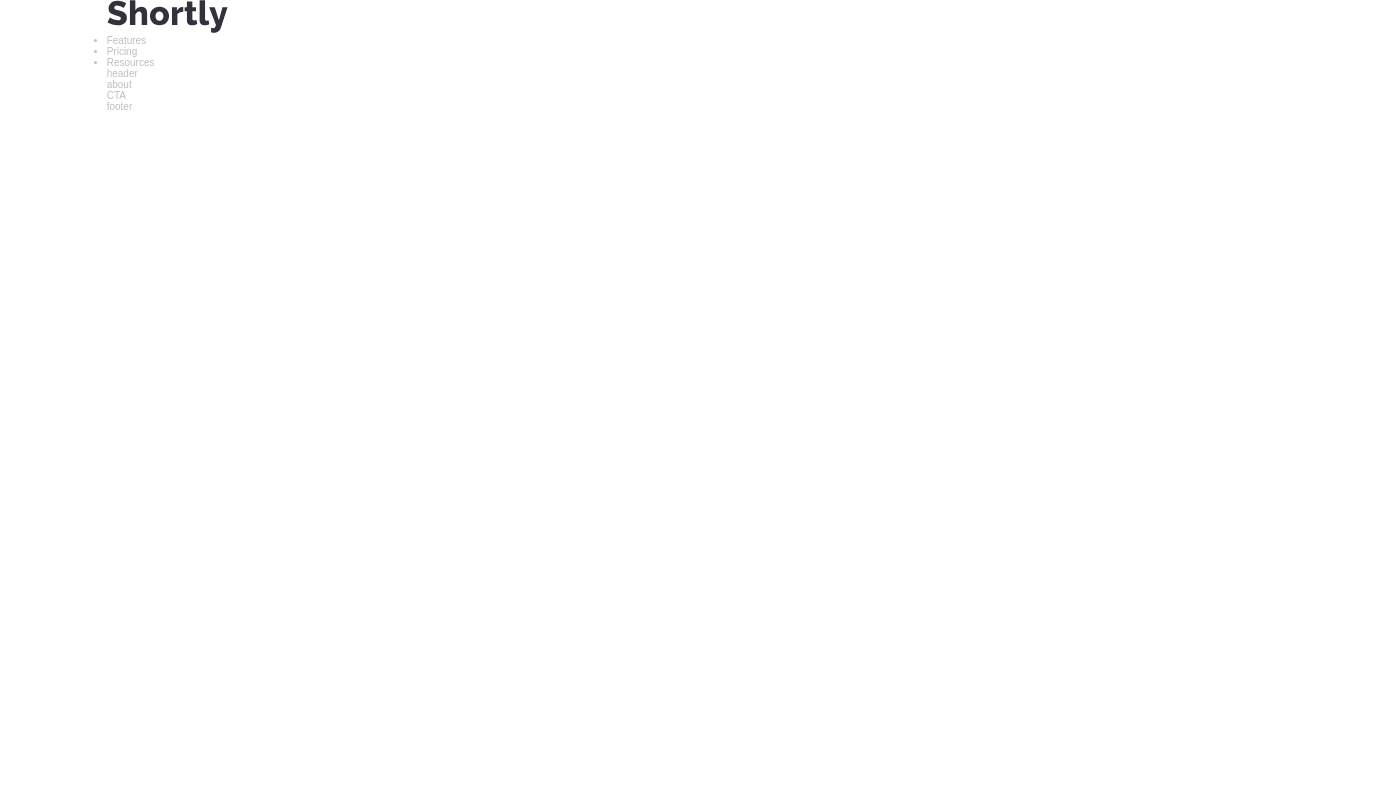
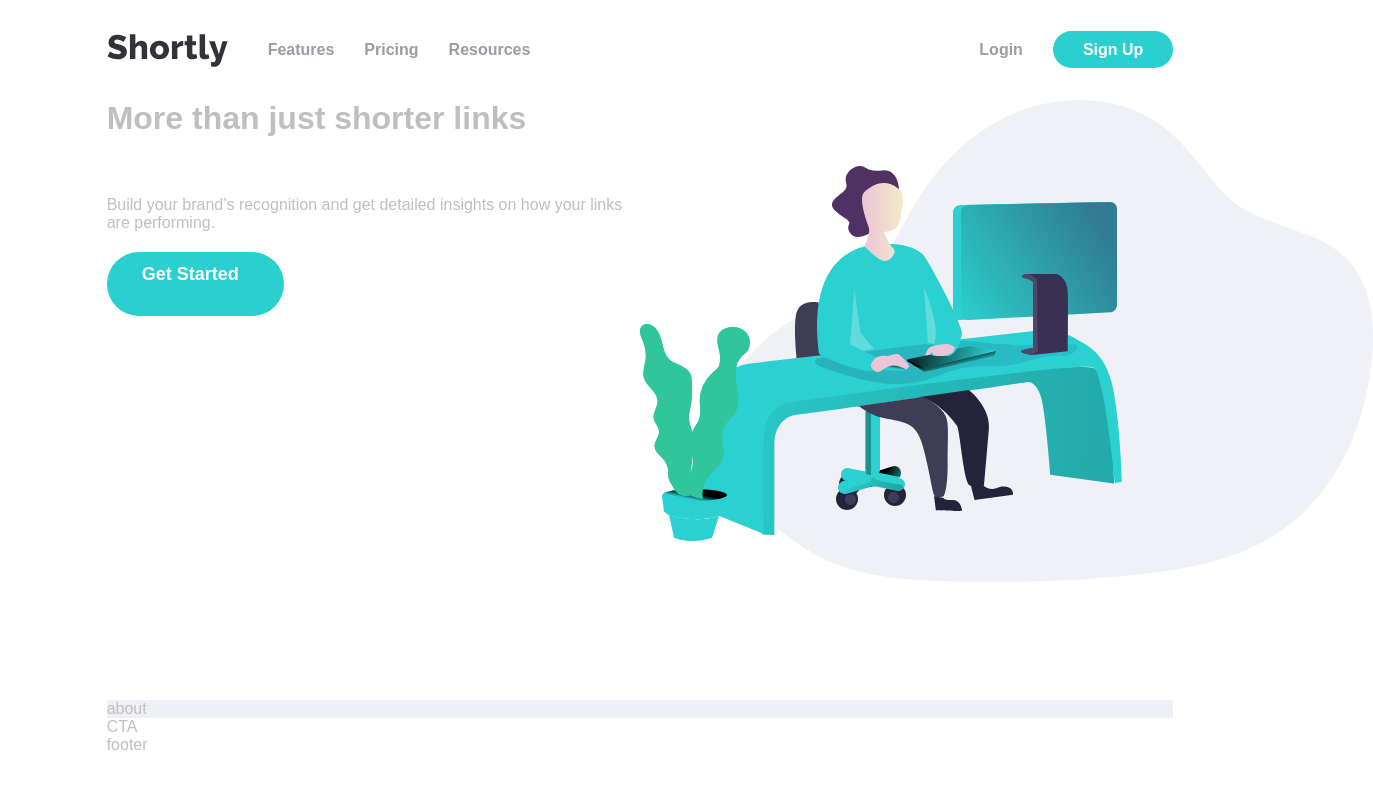
Before and after one commit to iamkevn/url-shortening-api, a website: page index.html in a window 1280 px wide. Shown: the whole page, 1373 px wide, since content can reach past the window. Drawn offline with Linux system fonts and the light colour scheme.

Commit message:
finished nav bar

```diff
--- a/index.html
+++ b/index.html
@@ -17,16 +17,40 @@
   </head>
 
   <body>
-    <div class="home-grid">
+    <div class="home">
       <nav class="nav">
-        <img src="images/logo.svg" alt="" class="logo" />
+        <img src="images/logo.svg" alt="logo" class="logo u-margin-right" />
         <ul class="nav__list">
-          <li class="nav__list-item">Features</li>
-          <li class="nav__list-item">Pricing</li>
-          <li class="nav__list-item">Resources</li>
+          <li class="nav__item">
+            <a href="#" class="nav__link">Features</a>
+          </li>
+          <li class="nav__item">
+            <a href="#" class="nav__link">Pricing</a>
+          </li>
+          <li class="nav__item">
+            <a href="#" class="nav__link">Resources</a>
+          </li>
+          <li class="nav__item">
+            <a href="#" class="nav__link">Login</a>
+          </li>
+          <li class="nav__item">
+            <a href="#" class="btn btn--small">Sign Up</a>
+          </li>
         </ul>
       </nav>
-      <header class="header">header</header>
+      <header class="header">
+        <h1 class="heading-1">More than just shorter links</h1>
+        <p class="paragraph">
+          Build your brand’s recognition and get detailed insights on how your
+          links are performing.
+        </p>
+        <a href="#" class="btn">Get Started</a>
+        <img
+          src="images/illustration-working.svg"
+          alt="illustration-working"
+          class="header__svg"
+        />
+      </header>
       <section class="section-about">about</section>
       <section class="section-cta">CTA</section>
       <footer class="footer">footer</footer>
--- a/sass/abstracts/_variables.scss
+++ b/sass/abstracts/_variables.scss
@@ -1,14 +1,16 @@
 :root {
-  // Primary
-  --cyan: hsl(180, 66%, 49%);
-  --dark-violet: hsl(257, 27%, 26%);
+  //Primary
+  --color-primary-light: hsl(180, 66%, 49%);
+  --color-primary-dark: hsl(257, 27%, 26%);
 
   // Secondary
-  --red: hsl(0, 87%, 67%);
+  --color-secondary: hsl(0, 87%, 67%);
 
   // Neutral
-  --gray: hsl(0, 0%, 75%);
-  --grayish-violet: hsl(257, 7%, 63%);
-  --very-dark-blue: hsl(255, 11%, 22%);
-  --very-dark-violet: hsl(260, 8%, 14%);
+  --color-gray-light-1: hsl(0, 0%, 75%);
+  --color-gray-light-2: hsl(257, 7%, 63%);
+  --color-gray-light-3: hsl(231, 30%, 95%);
+
+  --color-gray-dark-1: hsl(255, 11%, 22%);
+  --color-gray-dark-2: hsl(260, 8%, 14%);
 }
--- a/sass/base/_reset.scss
+++ b/sass/base/_reset.scss
@@ -14,6 +14,15 @@ html {
 
 body {
   font-family: 'Poppins', sans-serif;
+  font-size: 1.6rem;
   font-weight: 500;
-  color: var(--gray);
+  color: var(--color-gray-light-1);
 }
+
+ul {
+  list-style-type: none;
+}
+
+a {
+  text-decoration: none;
+}
--- /dev/null
+++ b/sass/components/_button.scss
@@ -0,0 +1,19 @@
+.btn {
+  color: #fff;
+  background-color: var(--color-primary-light);
+  font-size: 1.8rem;
+  font-weight: 700;
+  padding: 1.2rem 3.5rem;
+  border-radius: 5rem;
+  cursor: pointer;
+
+  &:hover,
+  &:active {
+    opacity: 0.5;
+  }
+
+  &--small {
+    font-size: 1.6rem;
+    padding: 1rem 3rem;
+  }
+}
--- a/sass/layout/_header.scss
+++ b/sass/layout/_header.scss
@@ -1,4 +1,28 @@
 .header {
-  grid-column: 2 / -1;
+  grid-column: 2 / 12;
   grid-row: 2 / 3;
+
+  display: grid;
+  grid-template-columns: repeat(12, 1fr);
+  grid-template-rows: repeat(auto, 1fr);
+
+  .heading-1 {
+    grid-column: 1 / 7;
+    grid-row: 1 / 4;
+  }
+
+  .paragraph {
+    grid-column: 1 / 7;
+    grid-row: 4 / 5;
+  }
+
+  .btn {
+    grid-column: 1 / 3;
+    grid-row: 5 / 6;
+  }
+
+  &__svg {
+    grid-column: 7 / 13;
+    grid-row: 1 / 7;
+  }
 }
--- a/sass/layout/_navigation.scss
+++ b/sass/layout/_navigation.scss
@@ -1,4 +1,38 @@
 .nav {
   grid-column: 2 / 12;
   grid-row: 1 / 2;
+  align-self: center;
+  display: flex;
+
+  .logo {
+    height: 3.3rem;
+    cursor: pointer;
+  }
+
+  &__list {
+    display: flex;
+    align-items: center;
+    font-weight: 700;
+    width: 100%;
+  }
+
+  &__item {
+    &:not(:last-child) {
+      margin-right: 3rem;
+    }
+
+    &:nth-child(3) {
+      margin-right: auto;
+    }
+  }
+
+  &__link {
+    color: var(--color-gray-light-2);
+    transition: all 0.2s ease-in-out;
+
+    &:hover,
+    &:active {
+      color: var(--color-gray-dark-1);
+    }
+  }
 }
--- a/sass/main.scss
+++ b/sass/main.scss
@@ -9,6 +9,7 @@
 @import 'base/typography';
 
 //COMPONENTS
+@import 'components/button';
 
 //LAYOUT
 @import 'layout/footer';
--- a/sass/pages/_home.scss
+++ b/sass/pages/_home.scss
@@ -1,12 +1,14 @@
-.home-grid {
+.home {
   display: grid;
   grid-template-columns: repeat(12, 1fr);
-  grid-template-rows: repeat(5, min-content);
+  grid-template-rows: 10rem 75vh repeat(3, min-content);
 }
 
 .section-about {
   grid-column: 2 / 12;
   grid-row: 3 / 4;
+
+  background-color: var(--color-gray-light-3);
 }
 
 .section-cta {
--- a/sass/utilities/utilities.scss
+++ b/sass/utilities/utilities.scss
@@ -0,0 +1,3 @@
+.u-margin-right {
+  margin-right: 4rem !important;
+}
```
Also changed, not shown: css/style.css.
